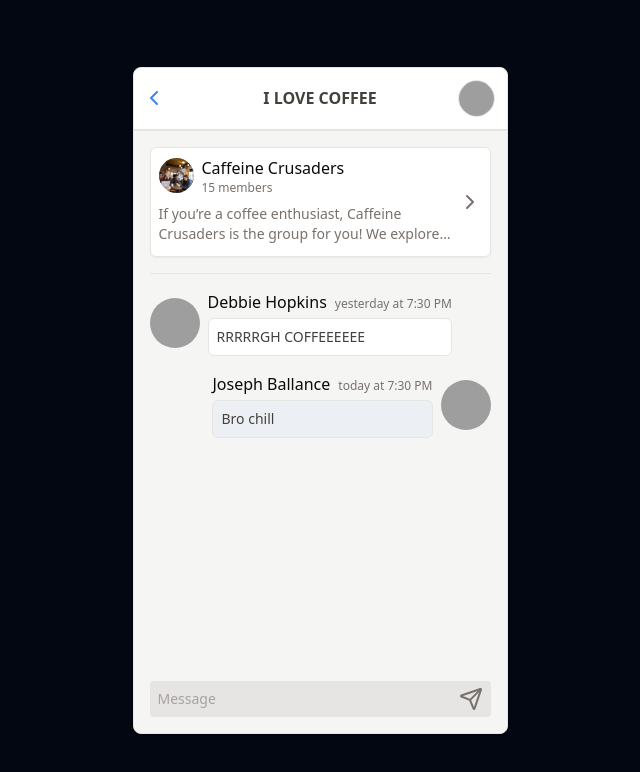
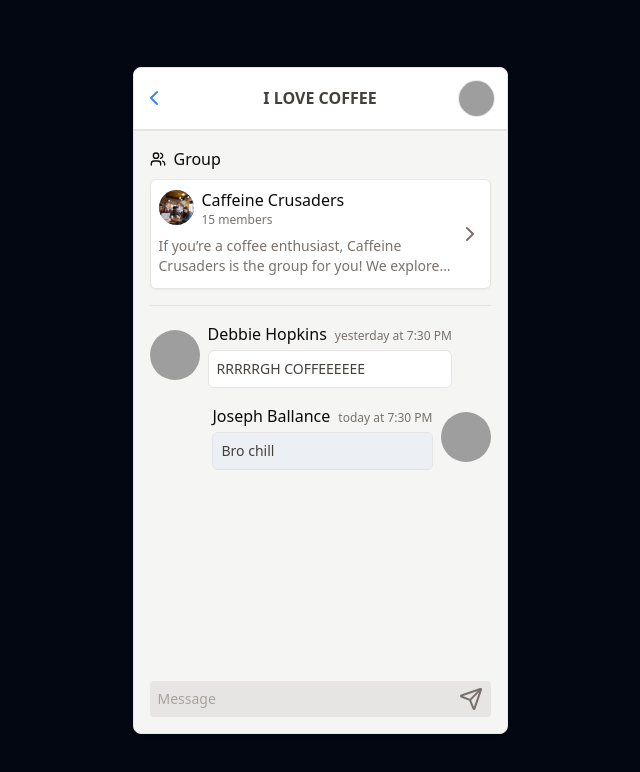
Before and after one commit to MatteoPM/481-Assignment, a React (Vite) app: page /chat/0 in a window 1280 px wide. Shown: the top 772 px of the page, without its empty margins (320-960 px from the left). Built offline with nearby package versions, Linux system fonts and the light colour scheme; grey boxes are pictures that could not be loaded.

Commit message:
asdfgsgrthrth

```diff
--- a/src/pages/chat/forum/Forum.tsx
+++ b/src/pages/chat/forum/Forum.tsx
@@ -1,6 +1,8 @@
 import Page from "@/components/page";
+import SubHeader from "@/components/subHeader";
 import GroupCard from "@/pages/groups/_components/groupCard";
 import { forums, groups } from "@/placeholderData";
+import { Users } from "lucide-react";
 import { useState } from "react";
 import { useParams } from "react-router-dom";
 import ChatMessage from "../_components/chatMessage";
@@ -24,7 +26,9 @@ function Forum() {
     <>
       <Page title={forum.title} showBackButton hideFooter>
         <div className="flex h-full flex-col">
-          <div className="mb-4 border-b pb-4">
+          <SubHeader Icon={Users} text="Group" className="mt-0" />
+
+          <div className="mb-4 mt-2 border-b pb-4">
             <GroupCard group={group} />
           </div>
 
```
